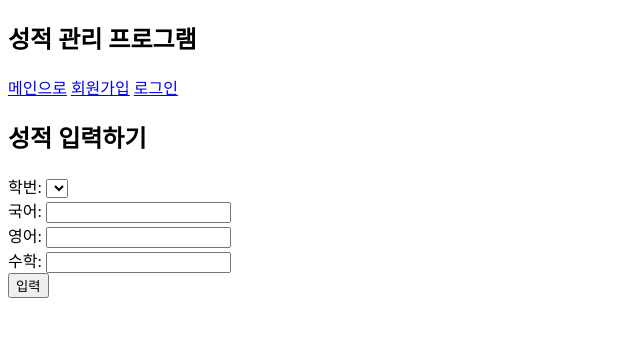
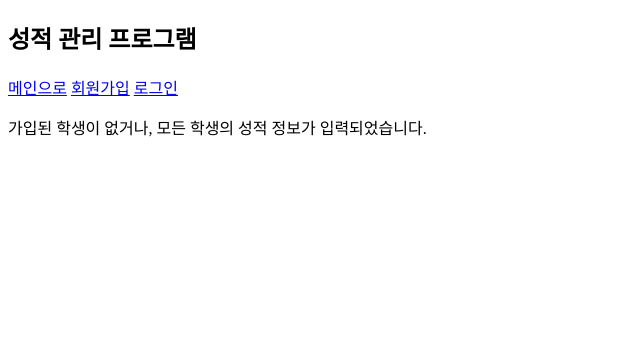
Before and after one commit to tasueom/20250926-score-oracledb-account, a Flask app: template templates/insert_score.html in a window 1280 px wide. Shown: the top 337 px of the page, without its empty margins (0-640 px from the left). Run offline with Flask 3, Linux system fonts and the light colour scheme; the template is opened without the code that fills it, so the values that code supplies are empty.

Commit message:
feat: 모든 학생의 성적이 입력되었다면 성적 입력 폼에 메시지 출력

```diff
--- a/templates/insert_score.html
+++ b/templates/insert_score.html
@@ -6,6 +6,7 @@
 
 {% block content %}
 
+{% if snos %}
 <h2>성적 입력하기</h2>
 <form method="post" action="{{url_for('insert_score')}}">
     학번:
@@ -19,6 +20,9 @@
     수학: <input type="text" name="mat"><br>
     <button type="submit">입력</button>
 </form>
+{% else %}
+<p class="noti">가입된 학생이 없거나, 모든 학생의 성적 정보가 입력되었습니다.</p>
+{% endif %}
 
 {% if noti %}
 <p class="noti">{{noti}} <a href="{{url_for('score_list')}}">리스트 이동하기</a></p>
```
